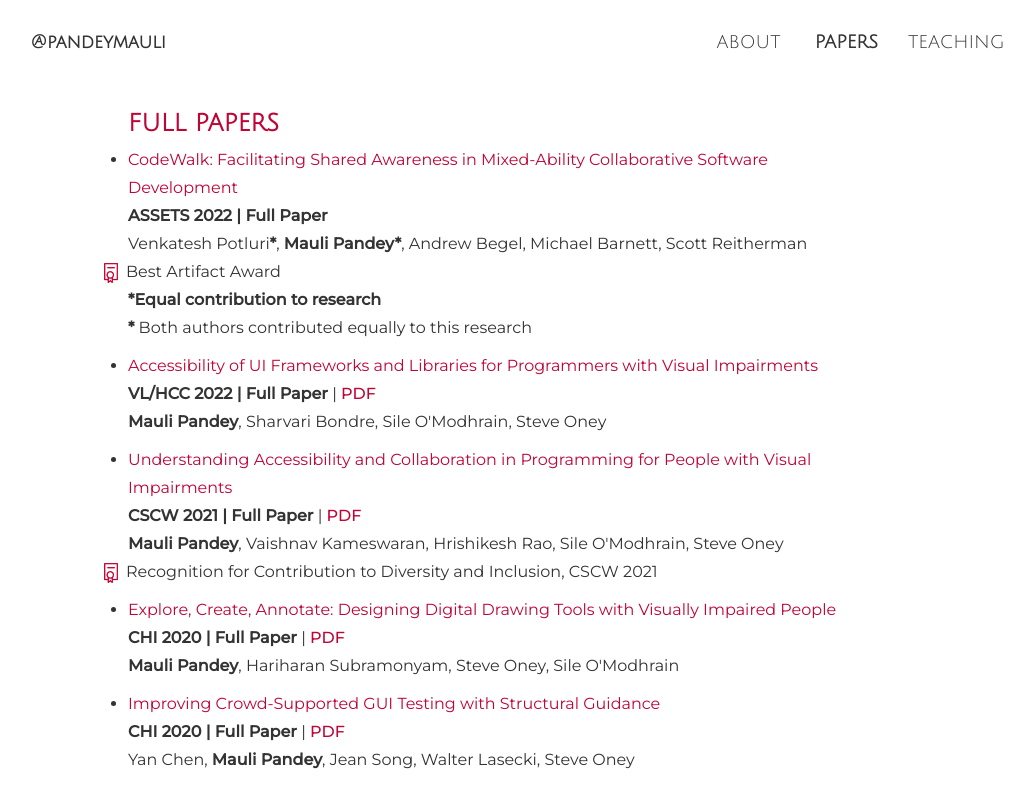
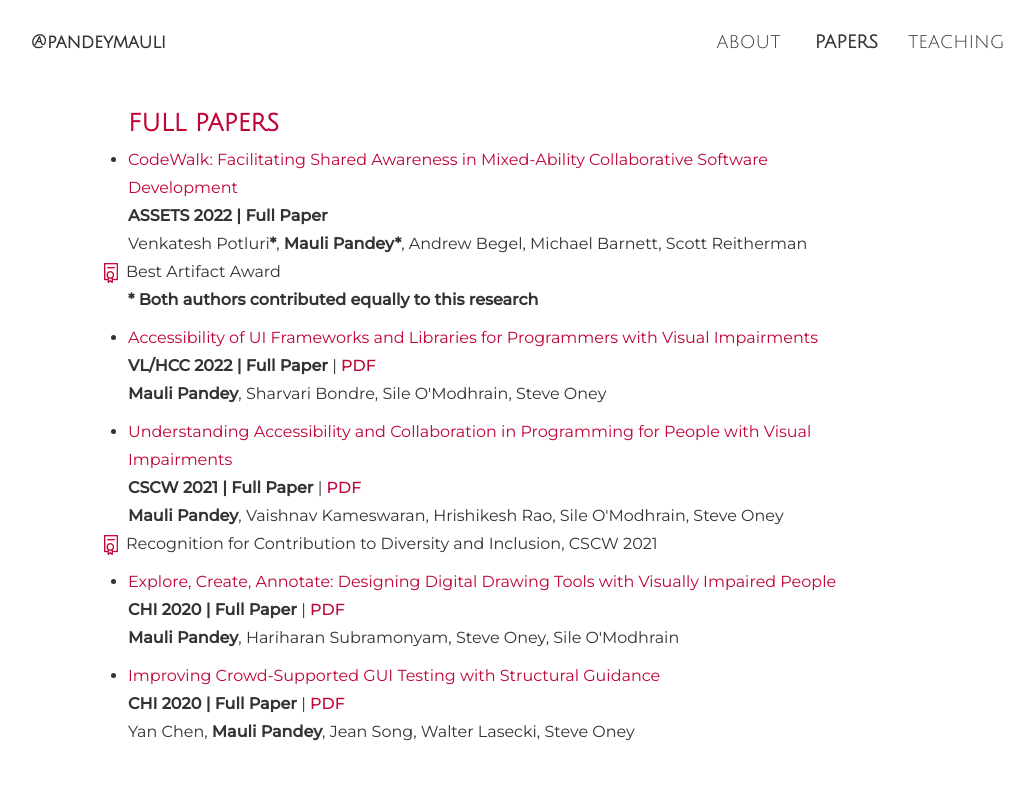
Before and after one commit to pandeymauli/my_portfolio, a plain HTML site: page projects.html in a window 1280 px wide. Shown: the top 788 px of the page, without its empty margins (137-1171 px from the left). Drawn offline with nearby package versions, Linux system fonts and the light colour scheme.

Commit message:
Update projects.html

```diff
--- a/projects.html
+++ b/projects.html
@@ -87,8 +87,7 @@
           <strong>ASSETS 2022 | Full Paper </strong></br>
           Venkatesh Potluri<strong>*</strong>, <strong>Mauli Pandey*</strong>, Andrew Begel, Michael Barnett, Scott Reitherman</br>
           <img src="image/cert-01.png" height="20" width="auto" style="margin-right: 0.5em; margin-left: -1.5em" alt="">Best Artifact Award</br>
-          <strong>*<emph>Equal contribution to research</emph></strong></br>
-          <strong>*</strong> Both authors contributed equally to this research
+          <strong>* Both authors contributed equally to this research</strong>
         </li>
         <li class="publist-li"><span style="color: #BF0436">Accessibility of UI Frameworks and Libraries for Programmers with Visual Impairments</span></br>
           <strong>VL/HCC 2022 | Full Paper </strong> | <a href="documents/pandey_vlhcc_fullpaper_2022.pdf" class="pub-link">PDF</a></br>
```
